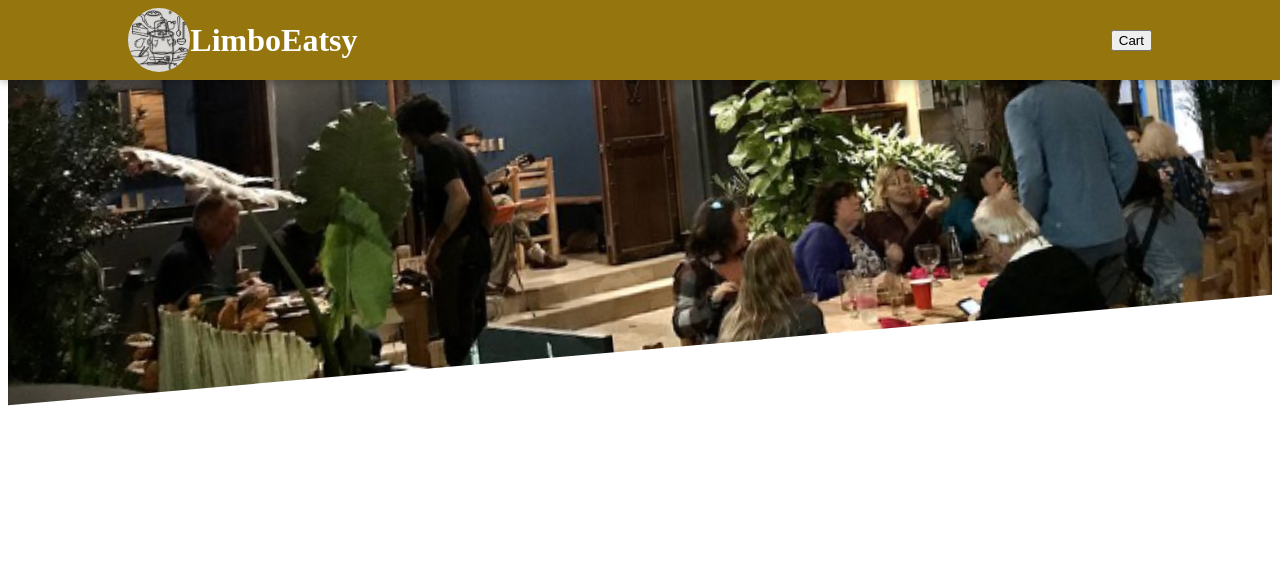
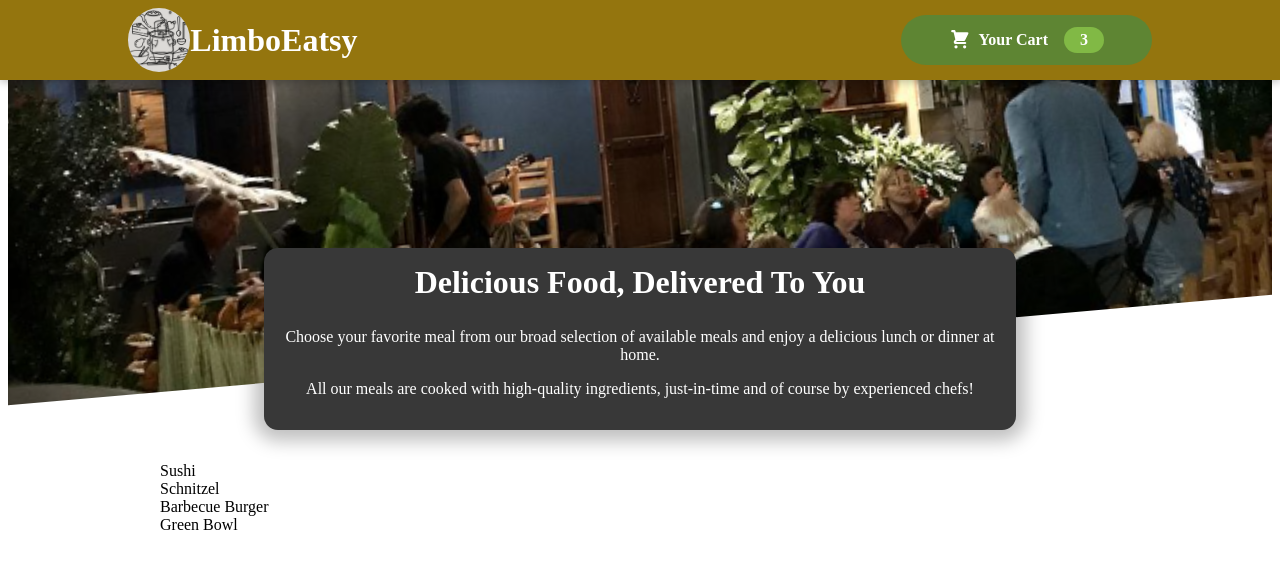
Before and after one commit to AshishRanjan2910/limbo-eatsy-app, a React (Create React App) app: page / in a window 1280 px wide. Shown: the top 568 px of the page. Built offline with nearby package versions, Linux system fonts and the light colour scheme.

Commit message:
cart button and meals template modified

```diff
--- a/src/App.js
+++ b/src/App.js
@@ -1,9 +1,15 @@
 // import './App.css';
+import React from "react";
 import Header from "./Components/Layout/Header";
-// import Meals from './Components/Meals/Meals';
+import Meals from "./Components/Meals/Meals";
 
 function App() {
-  return <Header/>
+  return (
+    <React.Fragment>
+      <Header />
+      <Meals />
+    </React.Fragment>
+  );
 }
 
 export default App;
--- /dev/null
+++ b/src/Components/Cart/CartIcon.js
@@ -0,0 +1,13 @@
+const CartIcon = () => {
+  return (
+    <svg
+      xmlns='http://www.w3.org/2000/svg'
+      viewBox='0 0 20 20'
+      fill='currentColor'
+    >
+      <path d='M3 1a1 1 0 000 2h1.22l.305 1.222a.997.997 0 00.01.042l1.358 5.43-.893.892C3.74 11.846 4.632 14 6.414 14H15a1 1 0 000-2H6.414l1-1H14a1 1 0 00.894-.553l3-6A1 1 0 0017 3H6.28l-.31-1.243A1 1 0 005 1H3zM16 16.5a1.5 1.5 0 11-3 0 1.5 1.5 0 013 0zM6.5 18a1.5 1.5 0 100-3 1.5 1.5 0 000 3z' />
+    </svg>
+  );
+};
+
+export default CartIcon;
--- a/src/Components/Layout/Header.js
+++ b/src/Components/Layout/Header.js
@@ -1,5 +1,6 @@
 import React from "react";
 import classes from "./Header.module.css";
+import HeaderCartButton from "./HeaderCartButton";
 
 import headerImg from "../../assets/walle.png";
 import limboEatsyLogo from "../../assets/limbo-eatsy-logo.png";
@@ -12,7 +13,7 @@
           <img src={limboEatsyLogo} alt="LimboEatsy" />
           <h1>LimboEatsy</h1>
         </span>
-        <button>Cart</button>
+        <HeaderCartButton>Cart</HeaderCartButton>
       </header>
       <div className={classes["main-image"]}>
         <img src={headerImg} alt="Eating food is now become limbo-eatsy..." />
--- a/src/Components/Layout/Header.module.css
+++ b/src/Components/Layout/Header.module.css
@@ -1,4 +1,3 @@
-
 .header {
   position: fixed;
   top: 0;
--- /dev/null
+++ b/src/Components/Layout/HeaderCartButton.js
@@ -0,0 +1,17 @@
+import React from "react";
+import classes from "./HeaderCartButton.module.css";
+import CartIcon from "../Cart/CartIcon";
+
+const HeaderCartButton = (props) => {
+  return (
+    <button className={classes.button}>
+      <span className={classes.icon}>
+        <CartIcon />
+      </span>
+      <span>Your Cart</span>
+      <span className={classes.badge}>3</span>
+    </button>
+  );
+}
+
+export default HeaderCartButton;
--- /dev/null
+++ b/src/Components/Layout/HeaderCartButton.module.css
@@ -0,0 +1,59 @@
+.button {
+  cursor: pointer;
+  font: inherit;
+  border: none;
+  background-color: #5e8533;
+  color: white;
+  padding: 0.75rem 3rem;
+  display: flex;
+  justify-content: space-around;
+  align-items: center;
+  border-radius: 25px;
+  font-weight: bold;
+}
+
+.button:hover,
+.button:active {
+  background-color: #81b945;
+}
+
+.icon {
+  width: 1.35rem;
+  height: 1.35rem;
+  margin-right: 0.5rem;
+}
+
+.badge {
+  background-color: #81b945;
+  padding: 0.25rem 1rem;
+  border-radius: 25px;
+  margin-left: 1rem;
+  font-weight: bold;
+}
+
+.button:hover .badge,
+.button:active .badge {
+  background-color: #be9302;
+}
+
+.bump {
+  animation: bump 300ms ease-out;
+}
+
+@keyframes bump {
+  0% {
+    transform: scale(1);
+  }
+  10% {
+    transform: scale(0.9);
+  }
+  30% {
+    transform: scale(1.1);
+  }
+  50% {
+    transform: scale(1.15);
+  }
+  100% {
+    transform: scale(1);
+  }
+}
--- /dev/null
+++ b/src/Components/Meals/AvailableMeals.js
@@ -0,0 +1,41 @@
+import React from "react";
+import classes from "./AvailableMeals.module.css";
+
+const DummyList = [
+  {
+    id: "m1",
+    name: "Sushi",
+    description: "Finest fish and veggies",
+    price: 22.99,
+  },
+  {
+    id: "m2",
+    name: "Schnitzel",
+    description: "A german specialty!",
+    price: 16.5,
+  },
+  {
+    id: "m3",
+    name: "Barbecue Burger",
+    description: "American, raw, meaty",
+    price: 12.99,
+  },
+  {
+    id: "m4",
+    name: "Green Bowl",
+    description: "Healthy...and green...",
+    price: 18.99,
+  },
+];
+
+function AvailableMeals() {
+  const mealsList = DummyList.map((meal) => <li>{meal.name}</li>);
+
+  return (
+    <section className={classes.meals}>
+      <ul>{mealsList}</ul>
+    </section>
+  )
+}
+
+export default AvailableMeals;
--- /dev/null
+++ b/src/Components/Meals/AvailableMeals.module.css
@@ -0,0 +1,24 @@
+.meals {
+  max-width: 60rem;
+  width: 90%;
+  margin: 2rem auto;
+  animation: meals-appear 1s ease-out forwards;
+}
+
+.meals ul {
+  list-style: none;
+  margin: 0;
+  padding: 0;
+}
+
+@keyframes meals-appear {
+  from {
+    opacity: 0;
+    transform: translateY(3rem);
+  }
+
+  to {
+    opacity: 1;
+    transform: translateY(0);
+  }
+}
--- a/src/Components/Meals/Meals.js
+++ b/src/Components/Meals/Meals.js
@@ -1,13 +1,13 @@
-import classes from './Meals.module.css';
-import Header from '../Layout/Header';
-import Cart from '../Cart/Cart';
+import React from 'react';
+import AvailableMeals from './AvailableMeals';
+import MealsSummary from './MealsSummary';
 
 function Meals() {
   return (
-    <div className={classes.Meals}>
-      <Header />
-      <Cart />
-    </div>
+    <React.Fragment>
+      <MealsSummary />
+      <AvailableMeals />
+    </React.Fragment>
   );
 }
 
--- /dev/null
+++ b/src/Components/Meals/MealsSummary.js
@@ -0,0 +1,19 @@
+import classes from "./MealsSummary.module.css";
+
+function MealsSummary() {
+  return (
+    <div className={classes["summary"]}>
+      <h2>Delicious Food, Delivered To You</h2>
+      <p>
+        Choose your favorite meal from our broad selection of available meals
+        and enjoy a delicious lunch or dinner at home.
+      </p>
+      <p>
+        All our meals are cooked with high-quality ingredients, just-in-time and
+        of course by experienced chefs!
+      </p>
+    </div>
+  );
+}
+
+export default MealsSummary;
--- /dev/null
+++ b/src/Components/Meals/MealsSummary.module.css
@@ -0,0 +1,18 @@
+.summary {
+  text-align: center;
+  max-width: 45rem;
+  width: 90%;
+  margin: auto;
+  margin-top: -10rem;
+  position: relative;
+  background-color: #383838;
+  color: white;
+  border-radius: 14px;
+  padding: 1rem;
+  box-shadow: 0 1px 18px 10px rgba(0, 0, 0, 0.25);
+}
+
+.summary h2 {
+  font-size: 2rem;
+  margin-top: 0;
+}
```
